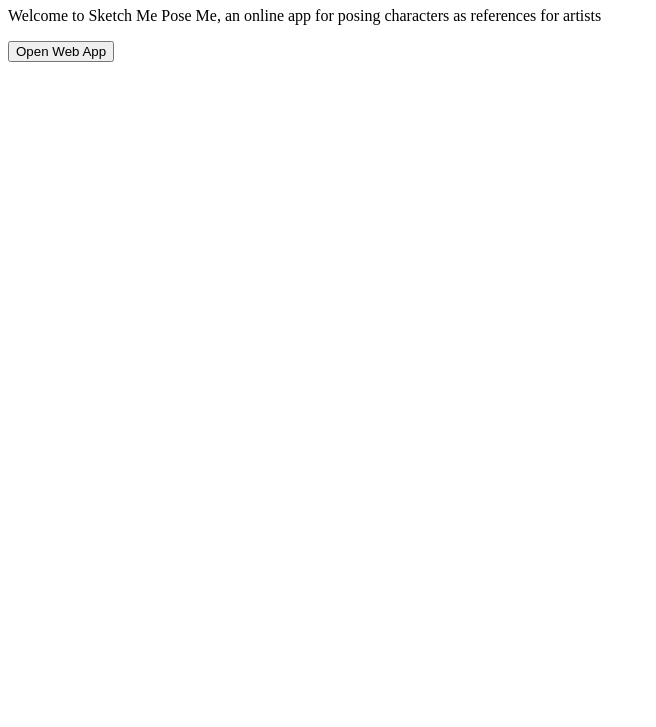
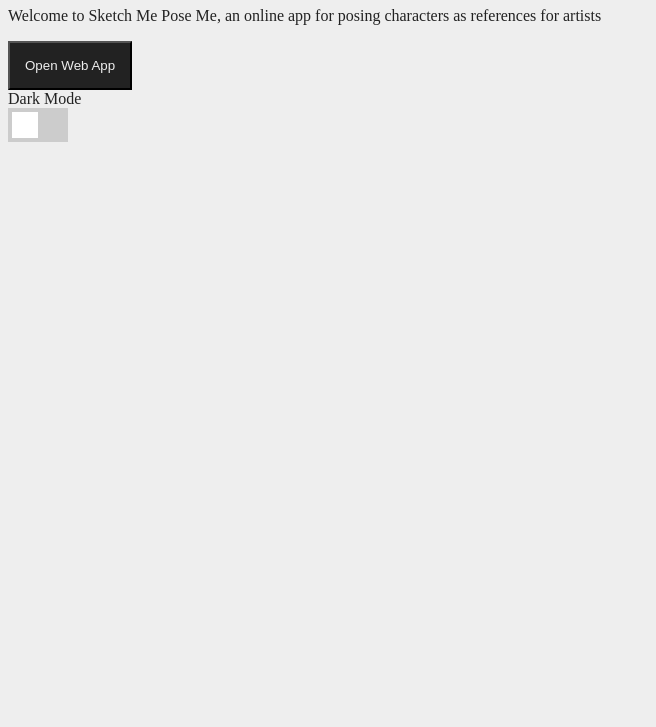
Before and after one commit to thelouiselawrence/sketch-pose, a plain HTML site: page index.html in a window 1280 px wide. Shown: the part 73-800 px from the top of the page, without its empty margins (0-656 px from the left). Drawn offline with Linux system fonts and the light colour scheme.

Commit message:
Dark mode toggle

```diff
--- /dev/null
+++ b/css/default.css
@@ -0,0 +1,19 @@
+body {
+  background-color: #eee;
+  color: #222
+}
+
+.button{
+    background-color: #222;
+    color: #eee;
+    padding: 15px;
+}
+
+.dark-mode {
+    background-color: #222;
+    color: #eee;
+    button{
+        background-color: #eee;
+        color: #222
+    }
+}
--- /dev/null
+++ b/css/slider.css
@@ -0,0 +1,68 @@
+/*
+CSS from W3Schools
+https://www.w3schools.com/howto/howto_css_switch.asp
+*/
+
+
+/* The switch - the box around the slider */
+.switch {
+  position: relative;
+  display: inline-block;
+  width: 60px;
+  height: 34px;
+}
+
+/* Hide default HTML checkbox */
+.switch input {
+  opacity: 0;
+  width: 0;
+  height: 0;
+}
+
+/* The slider */
+.slider {
+  position: absolute;
+  cursor: pointer;
+  top: 0;
+  left: 0;
+  right: 0;
+  bottom: 0;
+  background-color: #ccc;
+  -webkit-transition: .4s;
+  transition: .4s;
+}
+
+.slider:before {
+  position: absolute;
+  content: "";
+  height: 26px;
+  width: 26px;
+  left: 4px;
+  bottom: 4px;
+  background-color: white;
+  -webkit-transition: .4s;
+  transition: .4s;
+}
+
+input:checked + .slider {
+  background-color: #2196F3;
+}
+
+input:focus + .slider {
+  box-shadow: 0 0 1px #2196F3;
+}
+
+input:checked + .slider:before {
+  -webkit-transform: translateX(26px);
+  -ms-transform: translateX(26px);
+  transform: translateX(26px);
+}
+
+/* Rounded sliders */
+.slider.round {
+  border-radius: 34px;
+}
+
+.slider.round:before {
+  border-radius: 50%;
+}
--- a/index.html
+++ b/index.html
@@ -2,12 +2,26 @@
 <html>
   <head>
     <title>Sketch Me Pose Me</title>
+    <link rel="stylesheet" href="css/default.css">
+    <link rel="stylesheet" href="css/slider.css">
   </head>
   <body>
+    <script src="js/main.js"></script>
     <h1>Sketch Me Pose Me</h1>
     <p>Welcome to Sketch Me Pose Me, an online app for posing characters as references for artists</p>
-    <button type="button">
+    <button type="button", id="webapp", class="button">
       Open Web App
     </button>
+    <br>
+    <label>
+      Dark Mode
+    </label>
+    <br>
+    <!-- Rounded switch -->
+    <label class="switch">
+      <input type="checkbox", id="dark-mode-toggle", onclick="toggleDarkMode()">
+      <!--<span class="slider round"></span>-->
+      <span class="slider"></span>
+    </label>
   </body>
 </html>
--- /dev/null
+++ b/js/main.js
@@ -0,0 +1,9 @@
+// code for basic button responses on the main page
+
+function toggleDarkMode() {
+    document.body.classList.toggle("dark-mode");
+
+    //toggleDarkModeButton = document.getElementById("dark-mode_toggle");
+    //toggleDarkModeButton.addEventListener("click", function() {
+    //});
+}
```
